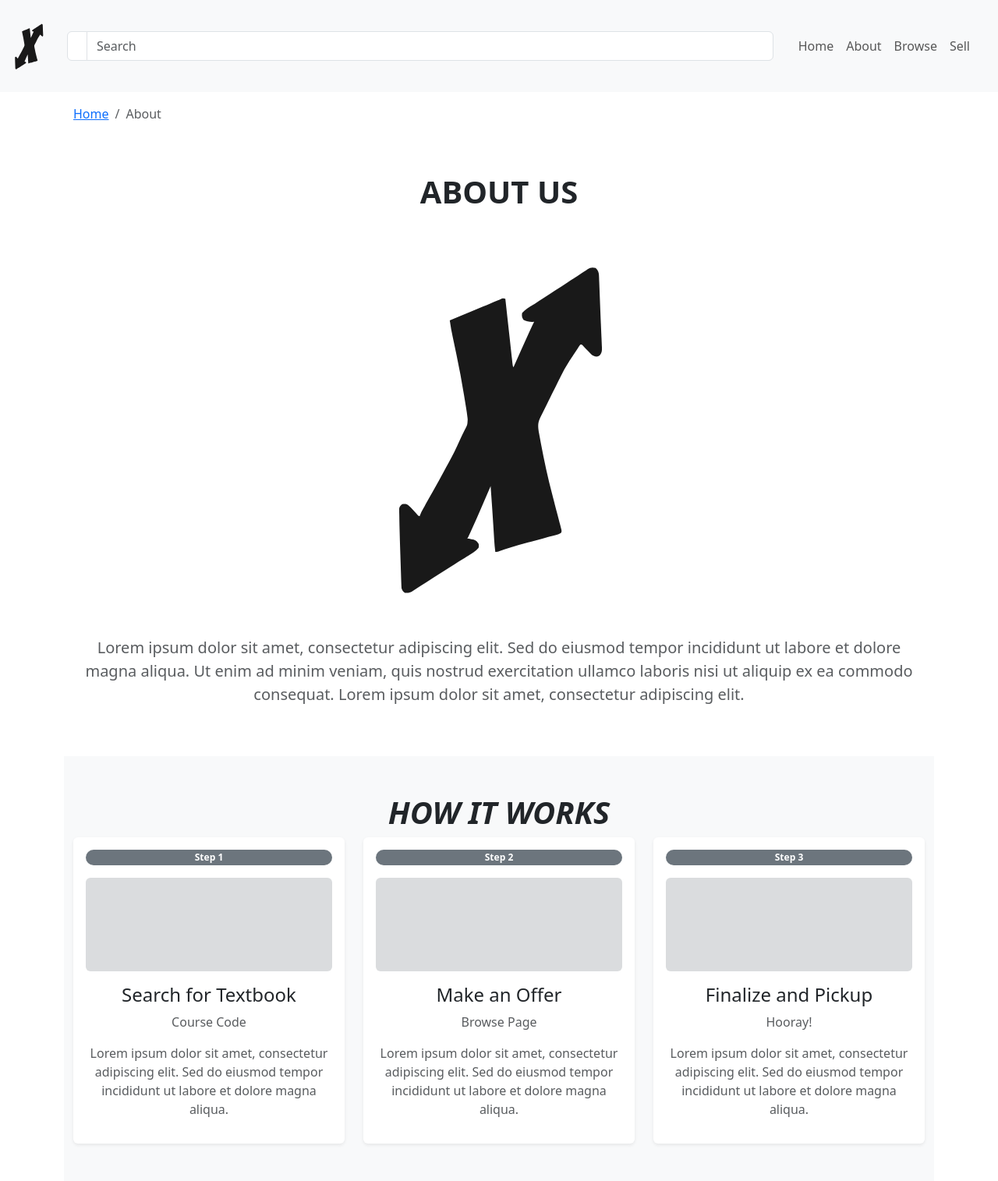
After one commit to Navnedia/Textbook-X-Change, a Django app: page /about/ in a window 1280 px wide. The commit adds this page. Shown: the whole page at 78% size. Run offline with Django 5.2, Linux system fonts and the light colour scheme; some libraries are stand-ins or nearby versions.

Commit message:
Created first draft landing and about page

```diff
--- /dev/null
+++ b/core/templates/core/about.html
@@ -0,0 +1,70 @@
+{% extends "core/base.html" %}
+{% load static %}  <!-- Load static files in Django -->
+
+{% block content %}
+    <!-- Breadcrumb -->
+    <div class="container mt-3">
+        <nav aria-label="breadcrumb">
+            <ol class="breadcrumb">
+                <li class="breadcrumb-item"><a href="{% url 'index' %}">Home</a></li>
+                <li class="breadcrumb-item active" aria-current="page">About</li>
+            </ol>
+        </nav>
+    </div>
+
+    <!-- About Us Section -->
+    <section class="container text-center py-5">
+        <h1 class="fw-bold">ABOUT US</h1>
+        <!-- Adjusted image size to be a third -->
+        <img src="{% static 'core/images/logo.svg' %}" alt="Logo" class="my-3 img-fluid" style="max-width: 33%; height: auto;">
+        <p class="fs-5 text-muted">
+            Lorem ipsum dolor sit amet, consectetur adipiscing elit. Sed do eiusmod tempor incididunt ut labore et dolore magna aliqua.
+            Ut enim ad minim veniam, quis nostrud exercitation ullamco laboris nisi ut aliquip ex ea commodo consequat.
+            Lorem ipsum dolor sit amet, consectetur adipiscing elit.
+        </p>
+    </section>
+
+    <!-- How It Works Section -->
+    <section class="container text-center py-5 bg-light">
+        <h1 class="fw-bold fst-italic">HOW IT WORKS</h1>
+        <div class="row justify-content-center">
+            <!-- Step 1 -->
+            <div class="col-md-4">
+                <div class="card border-0 shadow-sm p-3">
+                    <span class="badge bg-secondary rounded-pill">Step 1</span>
+                    <div class="bg-secondary bg-opacity-25 rounded mt-3" style="height: 120px;"></div>
+                    <h4 class="mt-3">Search for Textbook</h4>
+                    <p class="text-muted">Course Code</p>
+                    <p class="text-muted">
+                        Lorem ipsum dolor sit amet, consectetur adipiscing elit. Sed do eiusmod tempor incididunt ut labore et dolore magna aliqua.
+                    </p>
+                </div>
+            </div>
+            <!-- Step 2 -->
+            <div class="col-md-4">
+                <div class="card border-0 shadow-sm p-3">
+                    <span class="badge bg-secondary rounded-pill">Step 2</span>
+                    <div class="bg-secondary bg-opacity-25 rounded mt-3" style="height: 120px;"></div>
+                    <h4 class="mt-3">Make an Offer</h4>
+                    <p class="text-muted">Browse Page</p>
+                    <p class="text-muted">
+                        Lorem ipsum dolor sit amet, consectetur adipiscing elit. Sed do eiusmod tempor incididunt ut labore et dolore magna aliqua.
+                    </p>
+                </div>
+            </div>
+            <!-- Step 3 -->
+            <div class="col-md-4">
+                <div class="card border-0 shadow-sm p-3">
+                    <span class="badge bg-secondary rounded-pill">Step 3</span>
+                    <div class="bg-secondary bg-opacity-25 rounded mt-3" style="height: 120px;"></div>
+                    <h4 class="mt-3">Finalize and Pickup</h4>
+                    <p class="text-muted">Hooray!</p>
+                    <p class="text-muted">
+                        Lorem ipsum dolor sit amet, consectetur adipiscing elit. Sed do eiusmod tempor incididunt ut labore et dolore magna aliqua.
+                    </p>
+                </div>
+            </div>
+        </div>
+    </section>
+
+{% endblock %}
--- a/core/urls.py
+++ b/core/urls.py
@@ -4,4 +4,5 @@ from . import views
 
 urlpatterns = [
     path("", TemplateView.as_view(template_name="core/index.html"), name="index"),
+    path("about/", TemplateView.as_view(template_name="core/about.html"), name="about"),  # About Page
 ]
```
Also changed, not shown: core/templates/core/index.html (+43 -1 lines), core/static/core/images/logo.svg (renamed from core/static/assets/logo.svg), core/static/core/images/xchangelogo.png (added).
